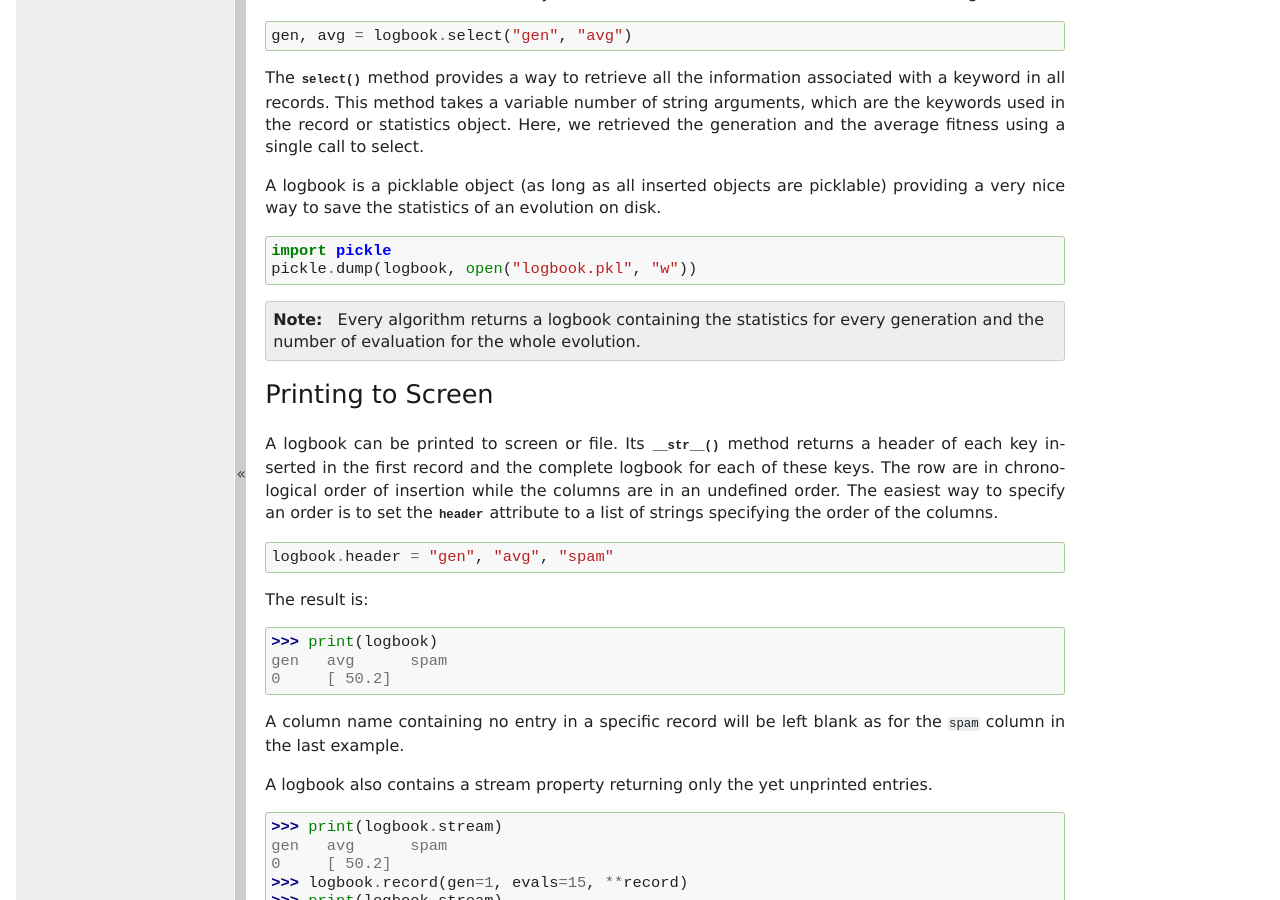
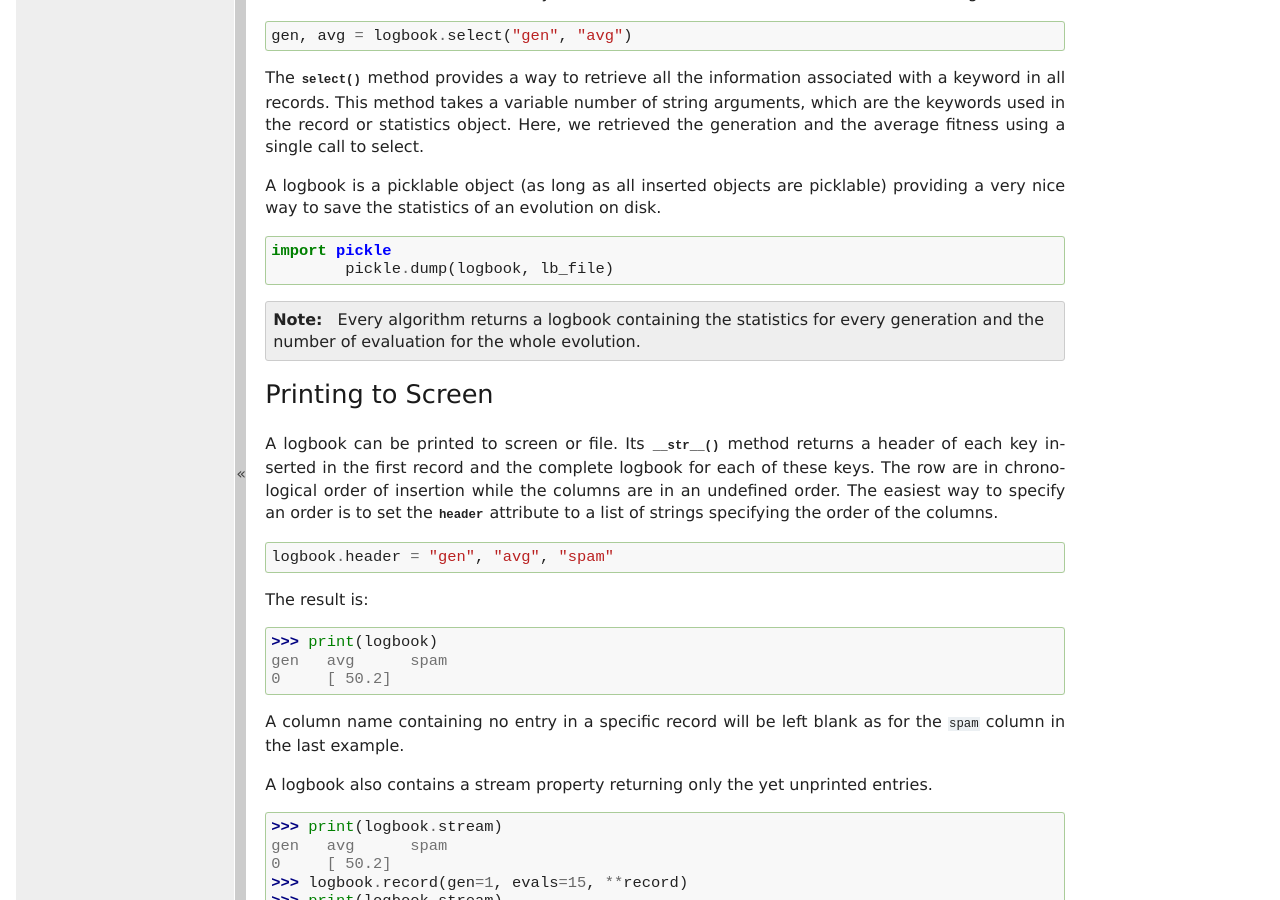
Before and after one commit to DEAP/deap, a Sphinx documentation site: the page built from doc/tutorials/basic/part3.rst, in a window 1280 px wide and 900 px high, scrolled down 2844 px. Built offline with Sphinx 7.4.7, drawn with Linux system fonts in a browser that asks for light colours; formulas are drawn with MathJax 3; pages that are not in the unit, such as notebooks, are missing from menus; the version number could not be read and is left out; some of the changed lines change nothing that is shown.

Commit message:
Continue fixing #26

```diff
--- a/doc/code/tutorials/part_3/logbook.py
+++ b/doc/code/tutorials/part_3/logbook.py
@@ -11,7 +11,8 @@ print(logbook)
 
 gen, avg = logbook.select("gen", "avg")
 
-pickle.dump(logbook, open("logbook.pkl", "w"))
+with open("logbook.pkl", "w") as lb_file:
+	pickle.dump(logbook, lb_file)
 
 # Cleaning the pickle file ...
 import os
--- a/doc/tutorials/basic/part3.rst
+++ b/doc/tutorials/basic/part3.rst
@@ -93,7 +93,7 @@ The :meth:`~deap.tools.Logbook.select` method provides a way to retrieve all the
 A logbook is a picklable object (as long as all inserted objects are picklable) providing a very nice way to save the statistics of an evolution on disk.
 
 .. literalinclude:: /code/tutorials/part_3/logbook.py
-   :lines: 1,14
+   :lines: 1,15
 
 .. note::
 
@@ -104,7 +104,7 @@ Printing to Screen
 A logbook can be printed to screen or file. Its :meth:`~deap.tools.Logbook.__str__` method returns a header of each key inserted in the first record and the complete logbook for each of these keys. The row are in chronological order of insertion while the columns are in an undefined order. The easiest way to specify an order is to set the :attr:`~deap.tools.Logbook.header` attribute to a list of strings specifying the order of the columns.
 
 .. literalinclude:: /code/tutorials/part_3/logbook.py
-   :lines: 20
+   :lines: 21
 
 The result is::
 
@@ -129,12 +129,12 @@ Dealing with Multi-statistics
 The logbook is able to cope with the dictionary of dictionaries return by the :class:`~deap.tools.MultiStatistics` object. In fact, it will log the data in :attr:`~deap.tools.Logbook.chapters` for each sub dictionary contained in the record. Thus, a *multi* record can be used exactly as a record.
 
 .. literalinclude:: /code/tutorials/part_3/logbook.py
-   :lines: 29-30
+   :lines: 30-31
 
 One difference is the column ordering, where we can specify an order for the chapters and their content as follows:
 
 .. literalinclude:: /code/tutorials/part_3/logbook.py
-   :lines: 32-34
+   :lines: 33-35
 
 The resulting output is::
 
@@ -147,7 +147,7 @@ The resulting output is::
 Retrieving the data is also done through the chapters.
 
 .. literalinclude:: /code/tutorials/part_3/logbook.py
-   :lines: 38-40
+   :lines: 39-41
 
 The generations, minimum fitness and average size are obtained, chronologically ordered. If some data is not available, a :data:`None` appears in the vector.
 
@@ -156,7 +156,7 @@ Some Plotting Sugar
 One of the most common operation when an optimization is finished is to plot the data during the evolution. The :class:`~deap.tools.Logbook` allows to do this very efficiently. Using the select method, one can retrieve the desired data and plot it using matplotlib.
 
 .. literalinclude:: /code/tutorials/part_3/logbook.py
-   :lines: 38-41,42-61
+   :lines: 39-62
 
 When added to the symbolic regression example, it gives the following graphic:
 
```
